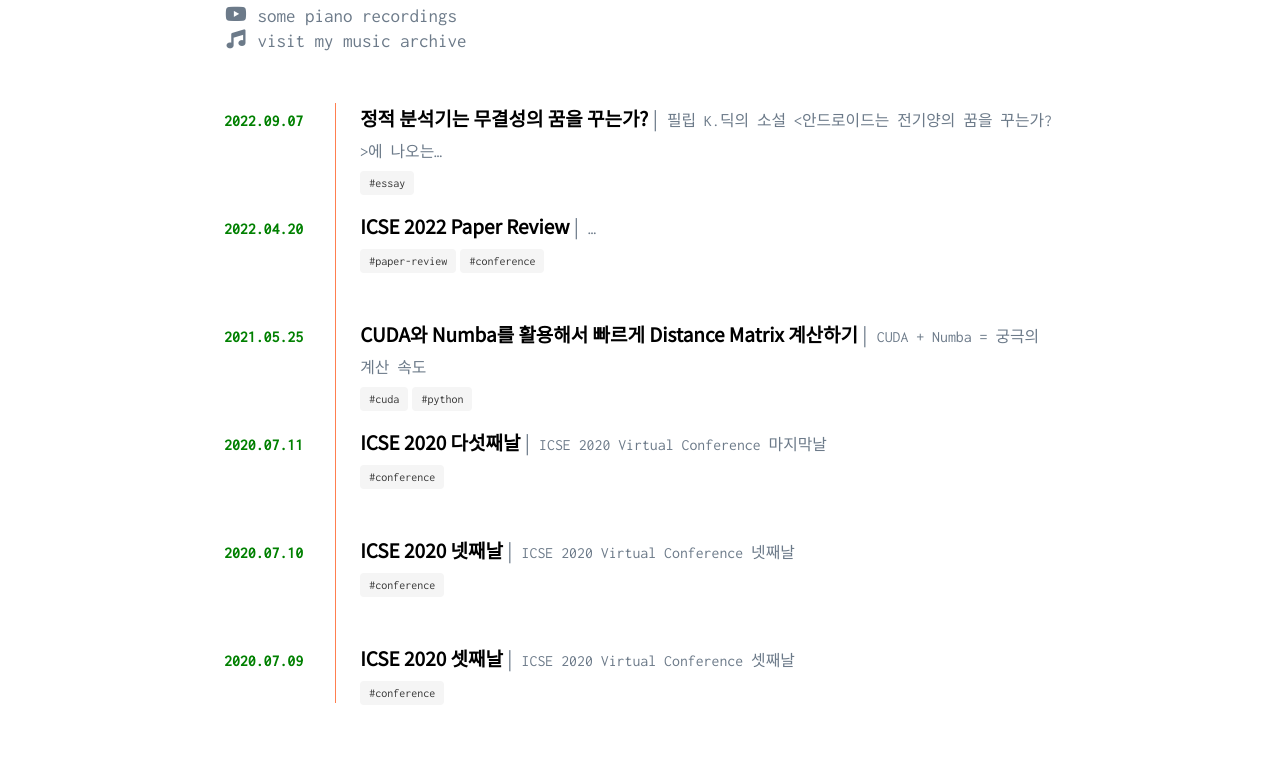
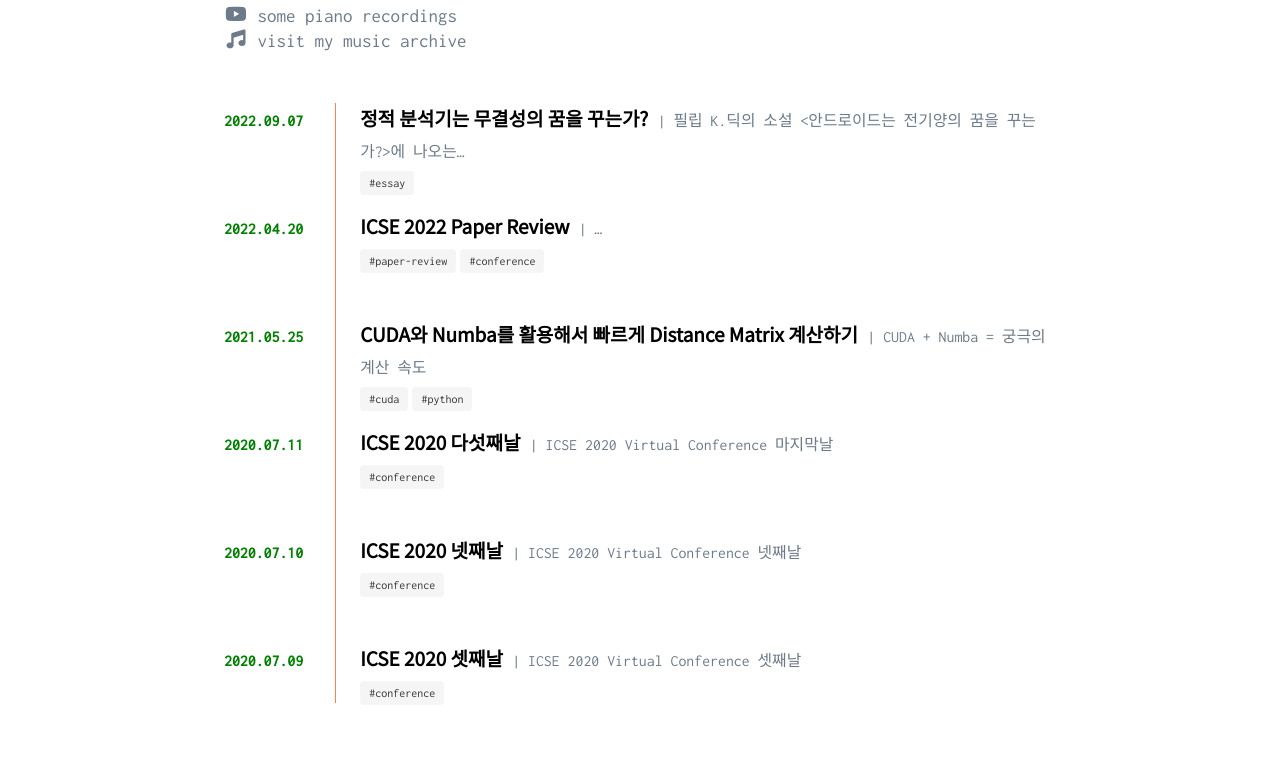
Before and after one commit to greenmonn/greenmonn.github.io, a Jekyll site: the page built from index.html, in a window 1280 px wide. Shown: the part 254-1015 px from the top of the page. Built offline with Jekyll 4.4.1, drawn with Linux system fonts in a browser that asks for light colours; nearby versions of some CDN libraries; some web fonts are replaced.

Commit message:
minor fix

```diff
--- a/index.html
+++ b/index.html
@@ -44,8 +44,8 @@
             {% for post in site.posts  limit:6 %}
             {% unless post.tags contains 'draft' %}
             <li>
-                <a class="post-list-title" href="{{ post.url }}">{{ post.title }}</a> |
-                <span class="explain is-hidden-touch">{{ post.excerpt | strip_html | truncatewords:75 }}</span>
+                <a class="post-list-title" href="{{ post.url }}">{{ post.title }}</a>
+                <span class="explain is-hidden-touch"> | {{ post.excerpt | strip_html | truncatewords:75 }}</span>
                 <br>
                 {% for tag in post.tags %}
                 <a href="/tags#{{ tag }}"><span class="tag is-light">#{{ tag }}</span></a>
```
